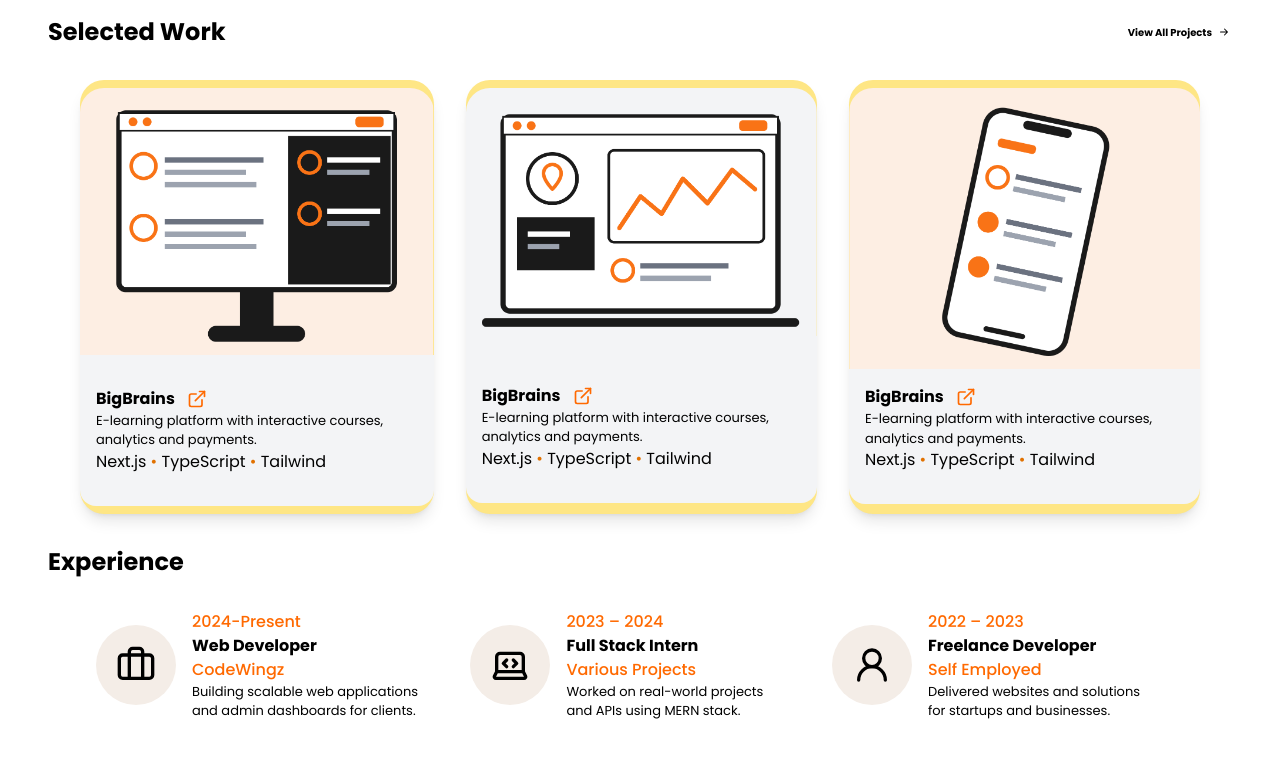
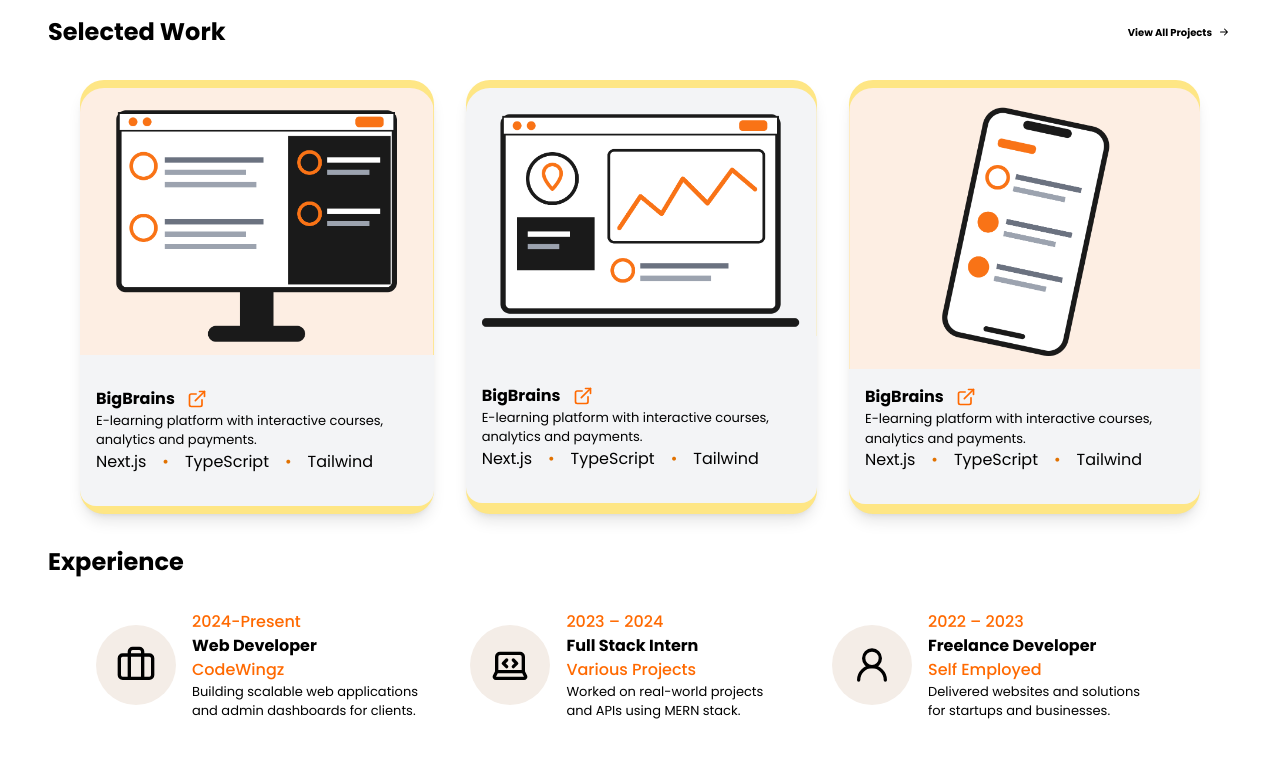
Before and after one commit to MOHAMED-BASIDI/AH.projects, a website: page index.html in a window 1280 px wide. Drawn offline with nearby package versions, Linux system fonts and the light colour scheme.

Commit message:
some-modifications

```diff
--- a/index.html
+++ b/index.html
@@ -79,7 +79,7 @@
                   E-learning platform with interactive courses, analytics and
                   payments.
                 </p>
-                <p>
+                <p class="flex gap-[1rem]">
                   Next.js <span class="text-amber-600"> • </span> TypeScript
                   <span class="text-amber-600"> • </span> Tailwind
                 </p>
@@ -121,7 +121,7 @@
                   E-learning platform with interactive courses, analytics and
                   payments.
                 </p>
-                <p>
+                <p class="flex gap-[1rem]">
                   Next.js <span class="text-amber-600"> • </span> TypeScript
                   <span class="text-amber-600"> • </span> Tailwind
                 </p>
@@ -163,7 +163,7 @@
                   E-learning platform with interactive courses, analytics and
                   payments.
                 </p>
-                <p>
+                <p class="flex gap-[1rem]">
                   Next.js <span class="text-amber-600"> • </span> TypeScript
                   <span class="text-amber-600"> • </span> Tailwind
                 </p>
```
